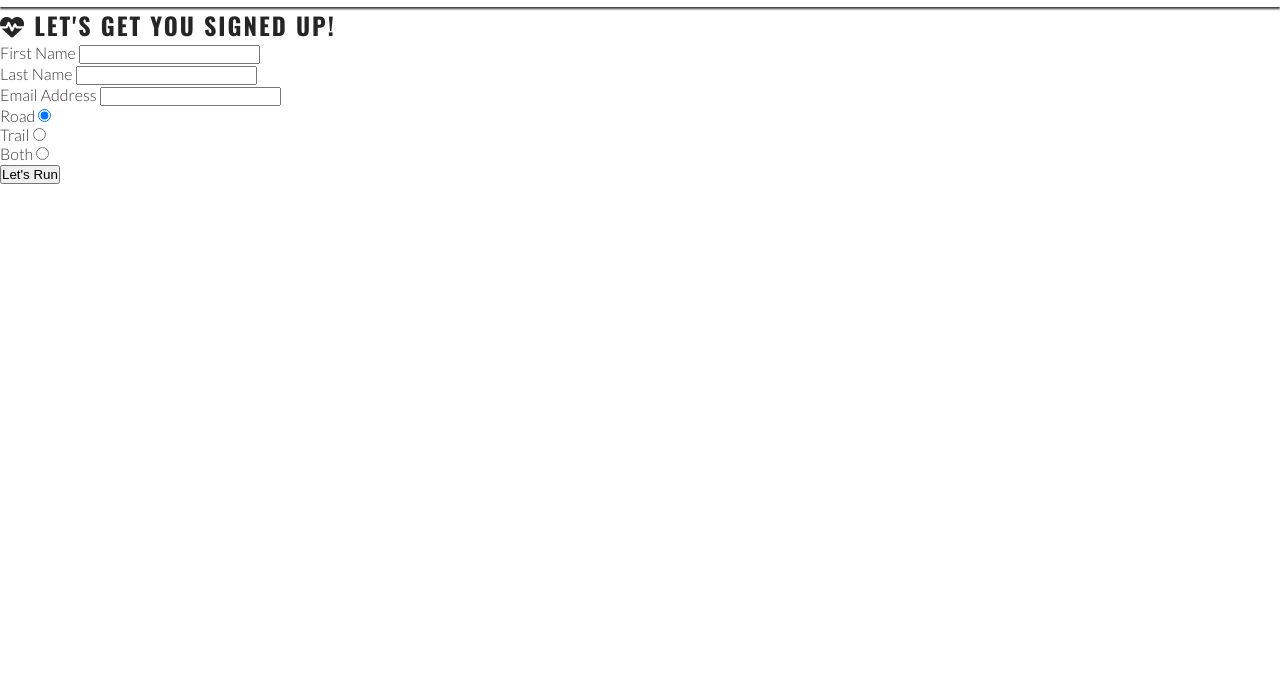
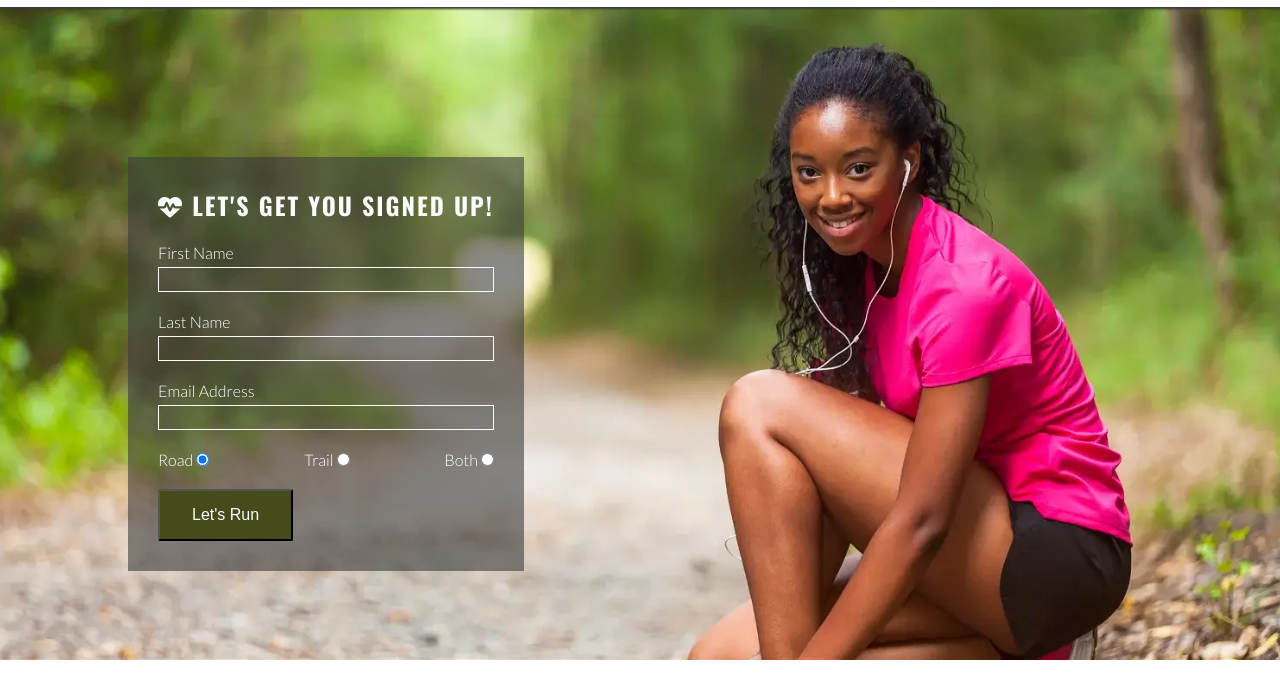
Before and after one commit to Mulloo/Love_Running, a plain HTML site: page signup.html in a window 1280 px wide. Shown: the part 72-749 px from the top of the page. Drawn offline with nearby package versions, Linux system fonts and the light colour scheme.

Commit message:
fix: form background image not displaying url issue

```diff
--- a/assets/css/style.css
+++ b/assets/css/style.css
@@ -170,15 +170,15 @@ main {
 }
 
 #times {
-  background:url("../images/dublin-city.webp") no-repeat center/cover;
+  background: url("../images/dublin-city.webp") no-repeat center/cover;
   /* handles response without the need for a media query  */
   display: flex;
   flex-wrap: wrap;
 }
 
 #times div {
-  color:#fafafa;
-  background-color: rgba(0,0,0,0.6);
+  color: #fafafa;
+  background-color: rgba(0, 0, 0, 0.6);
   padding: 15px;
   text-align: center;
   /* This will not wrap on screens of less than 400px wide.
@@ -186,12 +186,12 @@ main {
   flex-basis: 200px;
   flex-grow: 1;
   /* Creates a grid of meetup times div's over the background image */
-  border:2px solid white;
+  border: 2px solid white;
 }
 
 #times h3 {
   /* Override the heading color set in general styles */
-  color:#fafafa;
+  color: #fafafa;
 }
 
 /* Gallery Page */
@@ -203,6 +203,61 @@ main {
 #photos {
   line-height: 0;
 }
+
+/* main content */
+main {
+  flex: 1 0 auto;
+  margin-top: 47px;
+  display: flex;
+  flex-direction: column;
+}
+
+/* Form */
+#signup {
+  background-image: url("../images/signup-image.webp");
+  background-size: cover;
+  background-position: 75%;
+  padding: 20px 10% 0 10%;
+  flex: 1;
+}
+
+#signup-form {
+  color: #ffffff;
+  background-color: rgba(60, 60, 60, 0.6);
+  padding: 30px;
+}
+
+#signup-form>h2 {
+  color: #fafafa;
+  margin-bottom: 20px;
+}
+
+.text-input {
+  background: transparent;
+  color: #fafafa;
+  width: 100%;
+  height: 25px;
+  margin: 5px 0 20px 0;
+  border: 1px solid #fafafa;
+  padding: 0 5px;
+}
+
+.radio-buttons {
+  width: 100%;
+  display: flex;
+  justify-content: space-between;
+}
+
+.join-button {
+  margin-top: 20px;
+  border-radius: 2px;
+  padding: 15px 32px;
+  font-size: 100%;
+  background-color: #454b1b;
+  color: #fafafa;
+}
+
+
 
 /* Footer */
 #social-networks {
@@ -220,7 +275,7 @@ main {
 }
 
 /* Media query: larger or landscape phones (576 and up )  */
-@media screen and (min-width: 576px){
+@media screen and (min-width: 576px) {
   #photos {
     column-count: 2;
     column-gap: 0;
@@ -290,7 +345,30 @@ main {
 
   /* Gallery */
   #photos {
-    column-count:3;
+    column-count: 3;
+  }
+
+  /* Form */
+  #signup {
+    background-position: center;
+    position: relative;
+
+  }
+
+  #signup-form {
+    max-width: 400px;
+    position: absolute;
+    left: 10%;
+    top: 150px;
+  }
+
+  .text-input:hover {
+    border-color: #f16c6b;
+  }
+
+  .join-button:hover {
+    background-color: #fafafa;
+    color: #454b1b;
   }
 
 }
@@ -304,7 +382,7 @@ main {
   }
 
   #photos {
-    column-count:4;
+    column-count: 4;
   }
 
 
```
